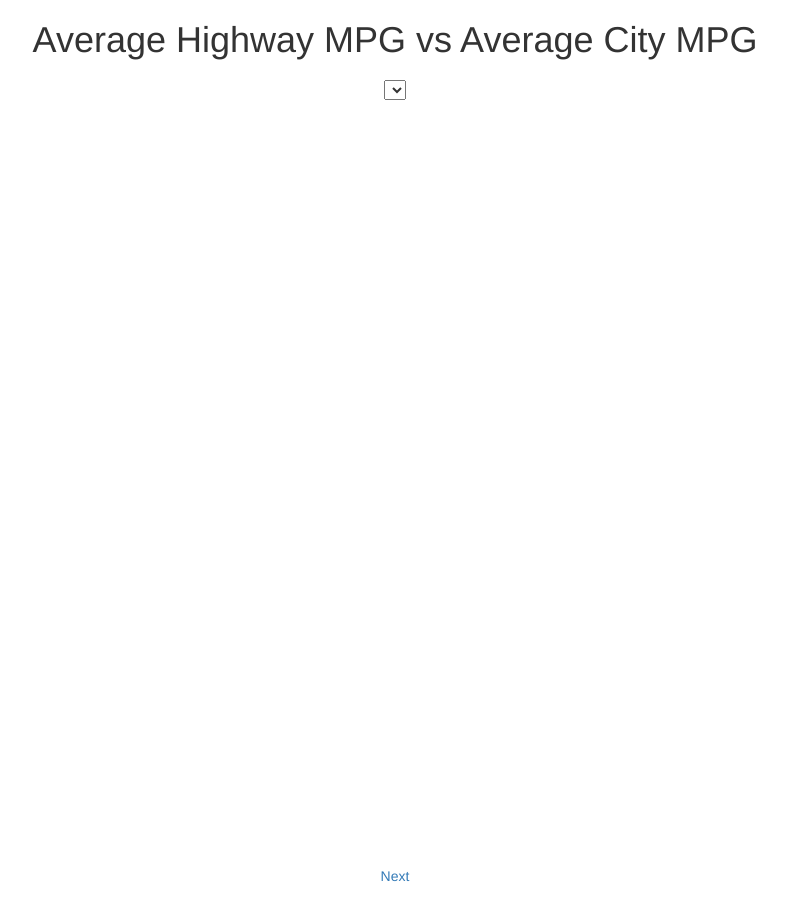
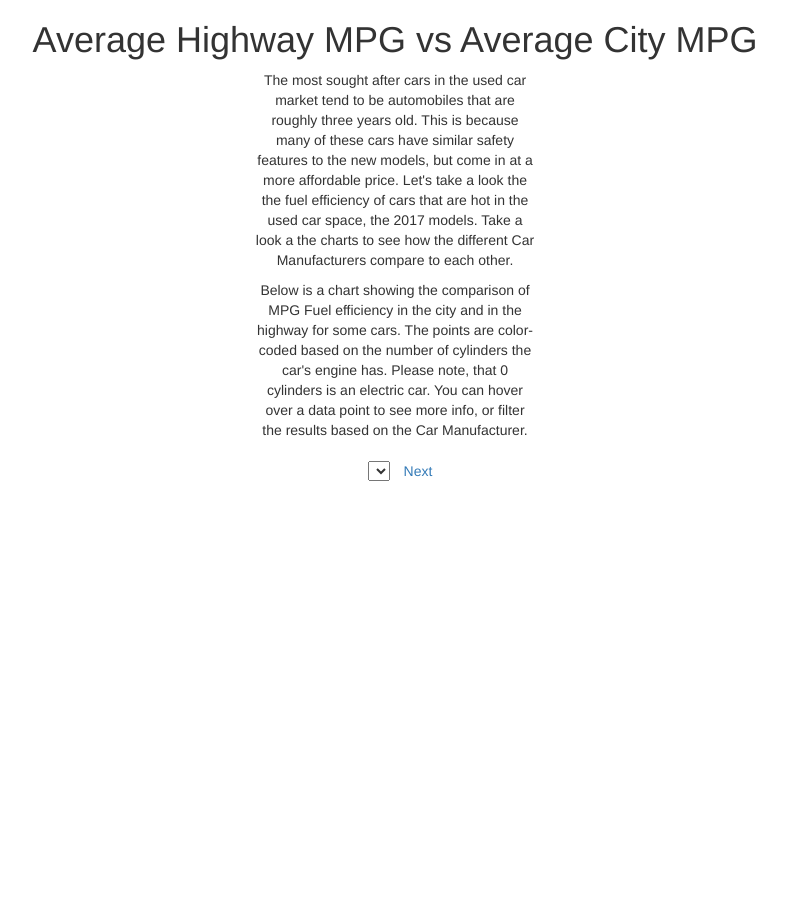
Before and after one commit to jvettesejr/jvettesejr.github.io, a plain HTML site: page index.html in a window 1280 px wide. Shown: the whole page, without its empty margins (245-1031 px from the left). Drawn offline with nearby package versions, Linux system fonts and the light colour scheme; no server answers.

Commit message:
Add some annotations

```diff
--- a/index.html
+++ b/index.html
@@ -11,7 +11,7 @@
 
     <!-- Latest compiled and minified CSS -->
     <link rel="stylesheet" href="https://maxcdn.bootstrapcdn.com/bootstrap/3.3.7/css/bootstrap.min.css"
-        integrity="sha384-BVYiiSIFeK1dGmJRAkycuHAHRg32OmUcww7on3RYdg4Va+PmSTsz/K68vbdEjh4u" crossorigin="anonymous">
+    integrity="sha384-BVYiiSIFeK1dGmJRAkycuHAHRg32OmUcww7on3RYdg4Va+PmSTsz/K68vbdEjh4u" crossorigin="anonymous">
 
     <!-- Optional theme -->
     <link rel="stylesheet" href="https://maxcdn.bootstrapcdn.com/bootstrap/3.3.7/css/bootstrap-theme.min.css"
@@ -22,29 +22,39 @@
         integrity="sha384-Tc5IQib027qvyjSMfHjOMaLkfuWVxZxUPnCJA7l2mCWNIpG9mGCD8wGNIcPD7Txa"
         crossorigin="anonymous"></script>
 
-
-
 </head>
 <script src='https://d3js.org/d3.v5.min.js'></script>
 <body onload="init()">
     <div style="text-align: center;">
         <h1>Average Highway MPG vs Average City MPG</h1>
 
-        <div>
+        <p style="margin-left: 500px; margin-right: 500px;">
+            The most sought after cars in the used car market tend to be automobiles that are roughly three years old. This is because many of these cars have similar safety features to the new models,
+            but come in at a more affordable price. Let's take a look the the fuel efficiency of cars that are hot in the used car space, the 2017 models. Take a look a the charts to see how the different Car Manufacturers
+            compare to each other.
+        </p>
+        <p style="margin-left: 500px; margin-right: 500px;">
+            Below is a chart showing the comparison of MPG Fuel efficiency in the city
+            and in the highway for some cars. The points are color-coded based on the number of cylinders the car's engine has. Please note, that 0 cylinders is an electric car.
+            You can hover over a data point to see more info, or filter the results based on the Car Manufacturer.
+        </p>
+        <nav class="navbar navbar-expand-lg navbar-dark bg-dark">
             <select id="dropdown"  style="margin: 10px;"></select>
-        </div>
-
-        <svg height=750 width=1200></svg>
-
-        <nav class="navbar navbar-expand-lg navbar-dark bg-dark">
             <a class="navbar-link" href="second.html">Next</a>
         </nav>
+        <!-- <div>
+            <select id="dropdown"  style="margin: 10px;"></select>
+        </div> -->
+
+        <svg height=700 width=1200></svg>
+
+
 
     </div>
 
     <script>
         async function init() {
-            var margin = 50; var height = 650; var width = 1000;
+            var margin = 50; var height = 600; var width = 1000;
 
             var data = await d3.csv("https://flunky.github.io/cars2017.csv");
 
```
Also changed, not shown: second.html (+13 -6 lines), third.html (+9 -5 lines).
